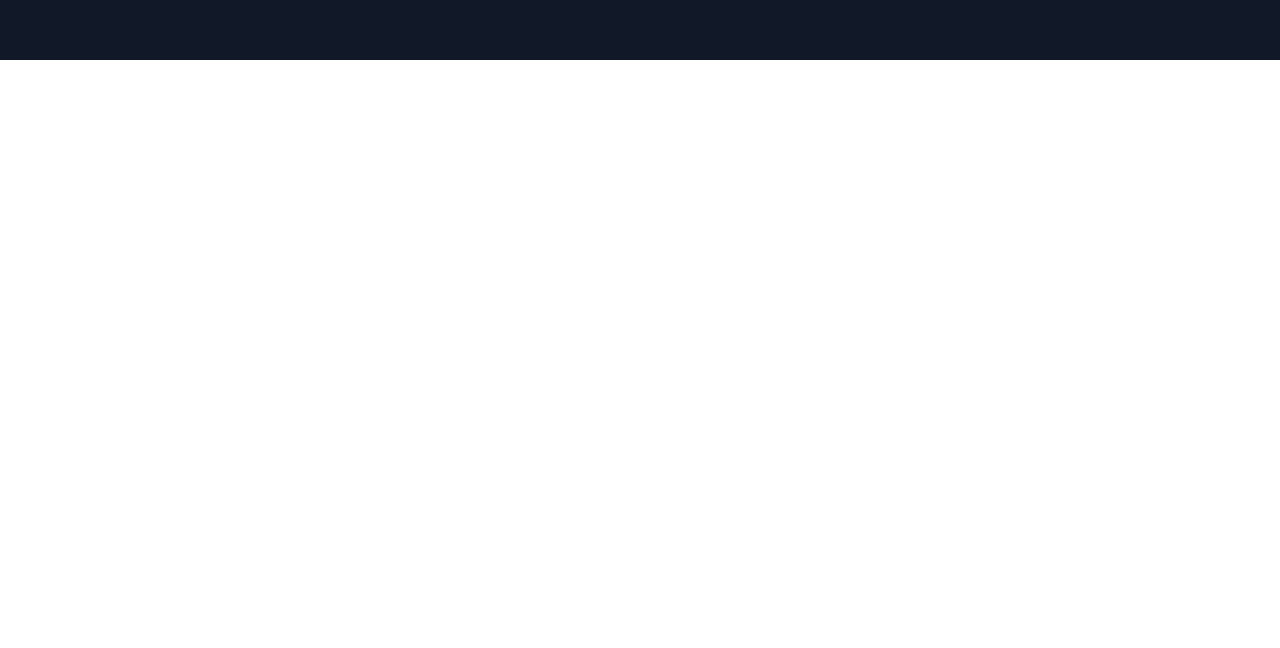
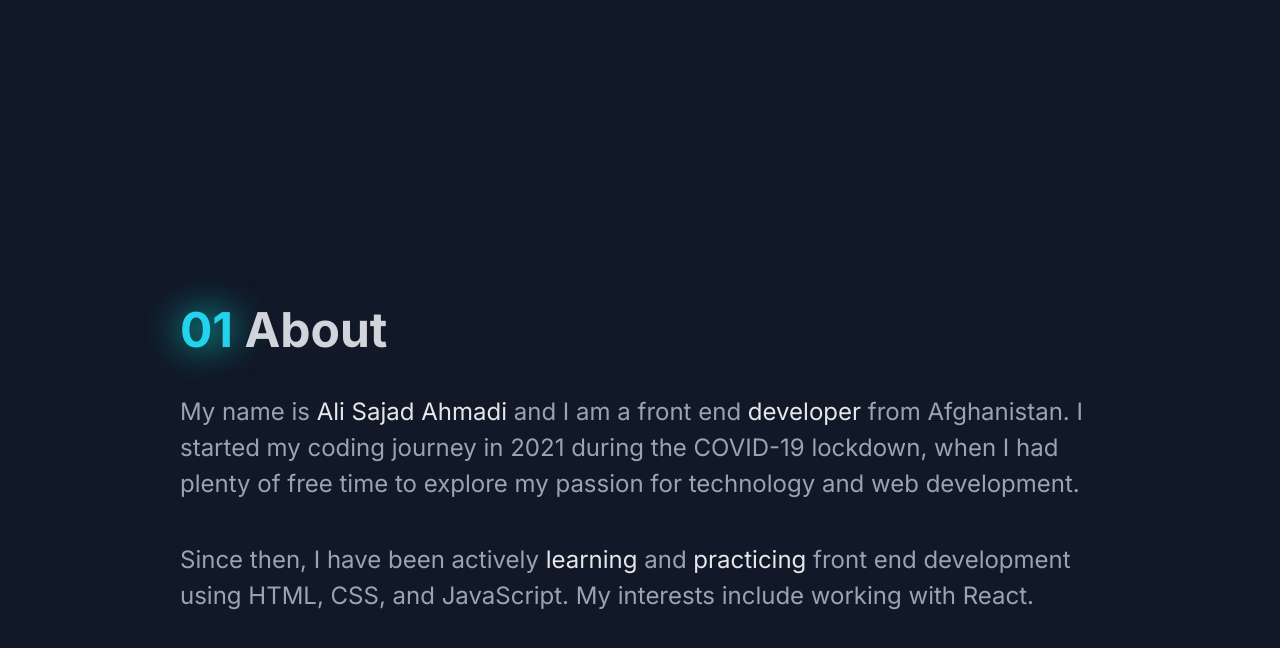
Before and after one commit to alisajad001/alisajad-portfolio, a React (Vite) app: page / in a window 1280 px wide. Shown: the part 804-1452 px from the top of the page. Before the commit the page ends 864 px from the top, so only its background shows below. Built offline with nearby package versions, Linux system fonts and the light colour scheme.

Commit message:
Add: About Component

```diff
--- a/src/App.jsx
+++ b/src/App.jsx
@@ -1,3 +1,4 @@
+import About from "./components/About";
 import Home from "./components/Home";
 import Navbar from "./components/Navbar";
 
@@ -6,6 +7,7 @@ const App = () => {
     <>
       <Navbar />
       <Home />
+      <About />
     </>
   );
 };
--- /dev/null
+++ b/src/components/About.jsx
@@ -0,0 +1,31 @@
+const About = () => {
+  return (
+    <div className="w-full h-screen bg-gray-900">
+      <div className="max-w-[1000px] h-full mx-auto p-10 relative flex flex-col justify-center">
+        <p className="font-bold text-4xl md:text-5xl text-gray-300 mb-10">
+          <span className="text-cyan-400 text-glow">01</span> About
+        </p>
+
+        <div className="flex flex-col gap-10 text-lg md:text-2xl">
+          <h2 className="text-gray-400 leading-[1.5]">
+            My name is <span className="text-gray-200">Ali Sajad Ahmadi</span>{" "}
+            and I am a front end{" "}
+            <span className="text-gray-200">developer</span> from Afghanistan. I
+            started my coding journey in 2021 during the COVID-19 lockdown, when
+            I had plenty of free time to explore my passion for technology and
+            web development.
+          </h2>
+          <h2 className="text-gray-400 leading-[1.5]">
+            Since then, I have been actively{" "}
+            <span className="text-gray-200">learning</span> and{" "}
+            <span className="text-gray-200">practicing</span> front end
+            development using HTML, CSS, and JavaScript. My interests include
+            working with React.
+          </h2>
+        </div>
+      </div>
+    </div>
+  );
+};
+
+export default About;
--- a/src/index.css
+++ b/src/index.css
@@ -7,3 +7,7 @@
 * {
   font-family: "Inter", sans-serif;
 }
+
+.text-glow {
+  text-shadow: 0 0 35px #0df3e0;
+}
```
